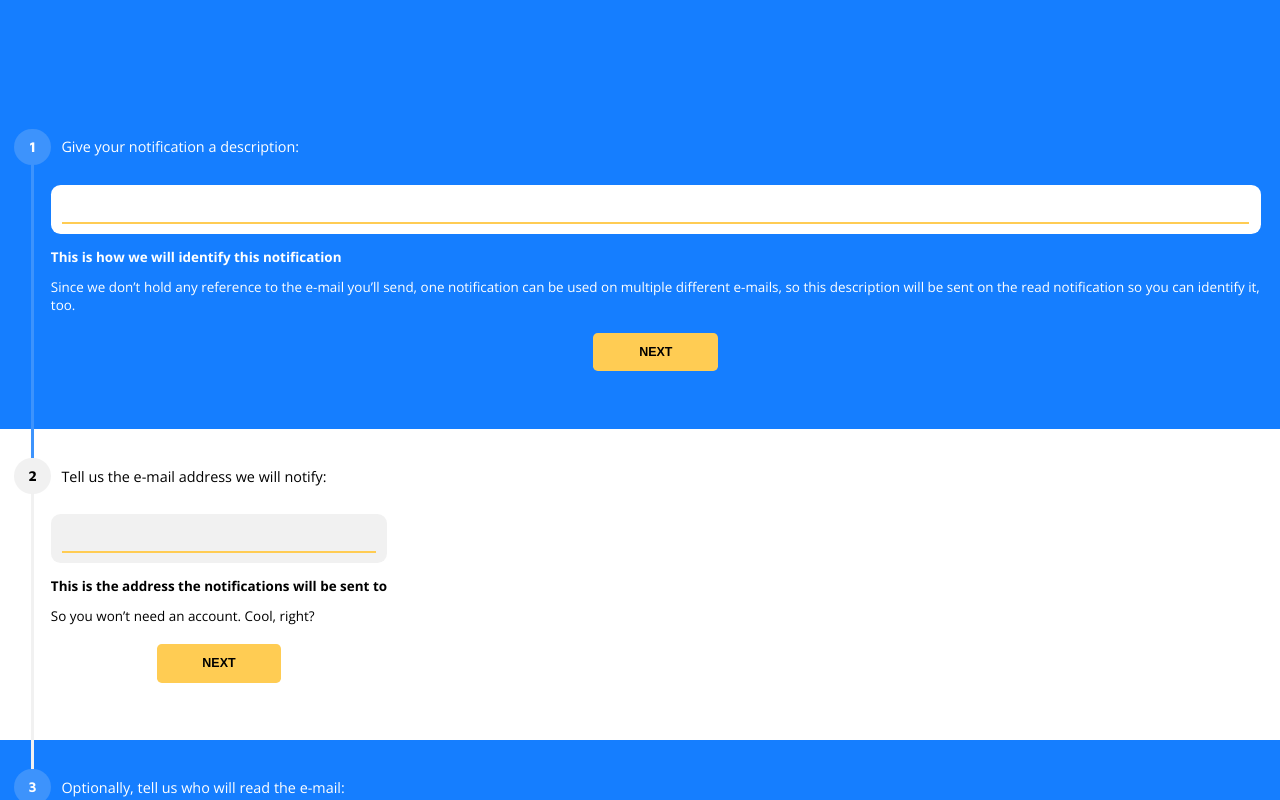
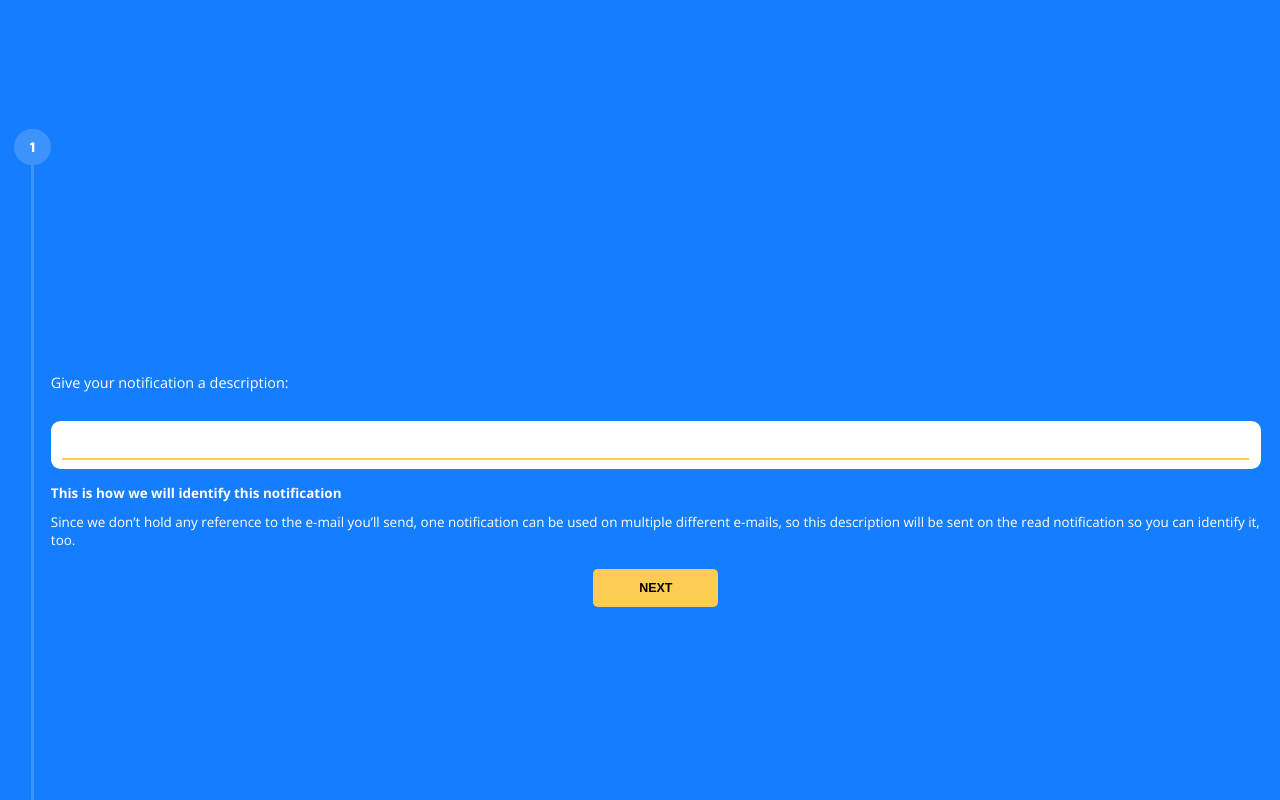
Before and after one commit to FusRoDah061/email-read-confirmation, a React (Create React App) app in the folder packages/frontend/: page / in a window 1280 px wide. Shown: the part 700-1500 px from the top of the page. Built offline with nearby package versions, Linux system fonts and the light colour scheme.

Commit message:
style: Changing step to take up whole viewport height

```diff
--- a/packages/frontend/src/pages/Home/index.tsx
+++ b/packages/frontend/src/pages/Home/index.tsx
@@ -121,7 +121,7 @@ const Home: React.FC = () => {
             is enough.
           </StepDescription>
 
-          <Button>NEXT</Button>
+          <Button>FINISH</Button>
         </StepFormColumn>
       </PrimaryStepContainer>
 
--- a/packages/frontend/src/pages/Home/styles.ts
+++ b/packages/frontend/src/pages/Home/styles.ts
@@ -84,6 +84,7 @@ export const StepLabelColumn = styled.div`
 
 export const PrimaryStepContainer = styled.section`
   display: flex;
+  height: 100vh;
   flex-direction: row;
   padding: 3rem 2rem 6rem 1.5rem;
 
@@ -115,13 +116,13 @@ export const StepFormColumn = styled.div`
   display: flex;
   flex-direction: column;
   align-items: center;
+  justify-content: center;
   padding-top: 0.9rem;
 
   label {
     width: 100%;
     font-size: 1.5rem;
     margin-bottom: 3rem;
-    padding-left: 1.1rem;
   }
 `;
 
```
